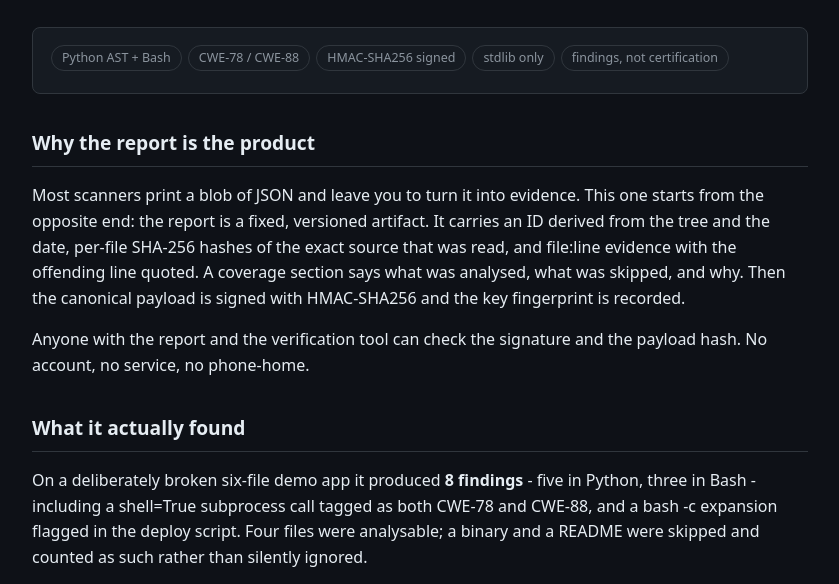
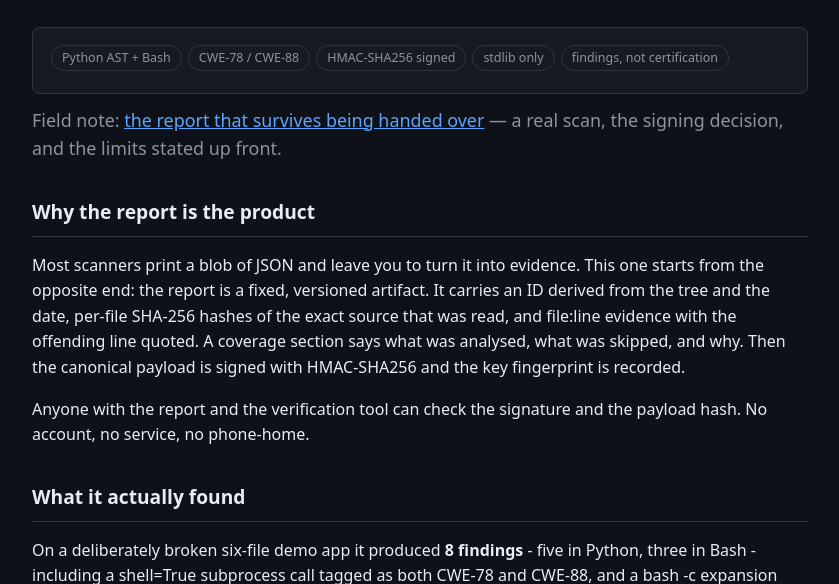
Before and after one commit to derbaroser-eng/injection-audit, a plain HTML site: page index.html in a window 1280 px wide. Shown: the part 159-743 px from the top of the page, without its empty margins (220-1059 px from the left). Drawn offline with Linux system fonts and the light colour scheme.

Commit message:
Link product page to the new field note

```diff
--- a/index.html
+++ b/index.html
@@ -16,6 +16,7 @@ a{color:#58a6ff}.fine{color:var(--mut);font-size:.86rem}.sig{color:#7ee787}
 <h1>injection-audit</h1>
 <p class="lede">A static analyser for shell and argument injection whose output is a dated, signed report you can hand to someone - and prove, three months later, that it was not edited.</p>
 <div class="card"><span class="tag">Python AST + Bash</span><span class="tag">CWE-78 / CWE-88</span><span class="tag">HMAC-SHA256 signed</span><span class="tag">stdlib only</span><span class="tag">findings, not certification</span></div>
+<p class="lede">Field note: <a href="field-note/">the report that survives being handed over</a> &mdash; a real scan, the signing decision, and the limits stated up front.</p>
 <h2>Why the report is the product</h2>
 <p>Most scanners print a blob of JSON and leave you to turn it into evidence. This one starts from the opposite end: the report is a fixed, versioned artifact. It carries an ID derived from the tree and the date, per-file SHA-256 hashes of the exact source that was read, and file:line evidence with the offending line quoted. A coverage section says what was analysed, what was skipped, and why. Then the canonical payload is signed with HMAC-SHA256 and the key fingerprint is recorded.</p>
 <p>Anyone with the report and the verification tool can check the signature and the payload hash. No account, no service, no phone-home.</p>
```
